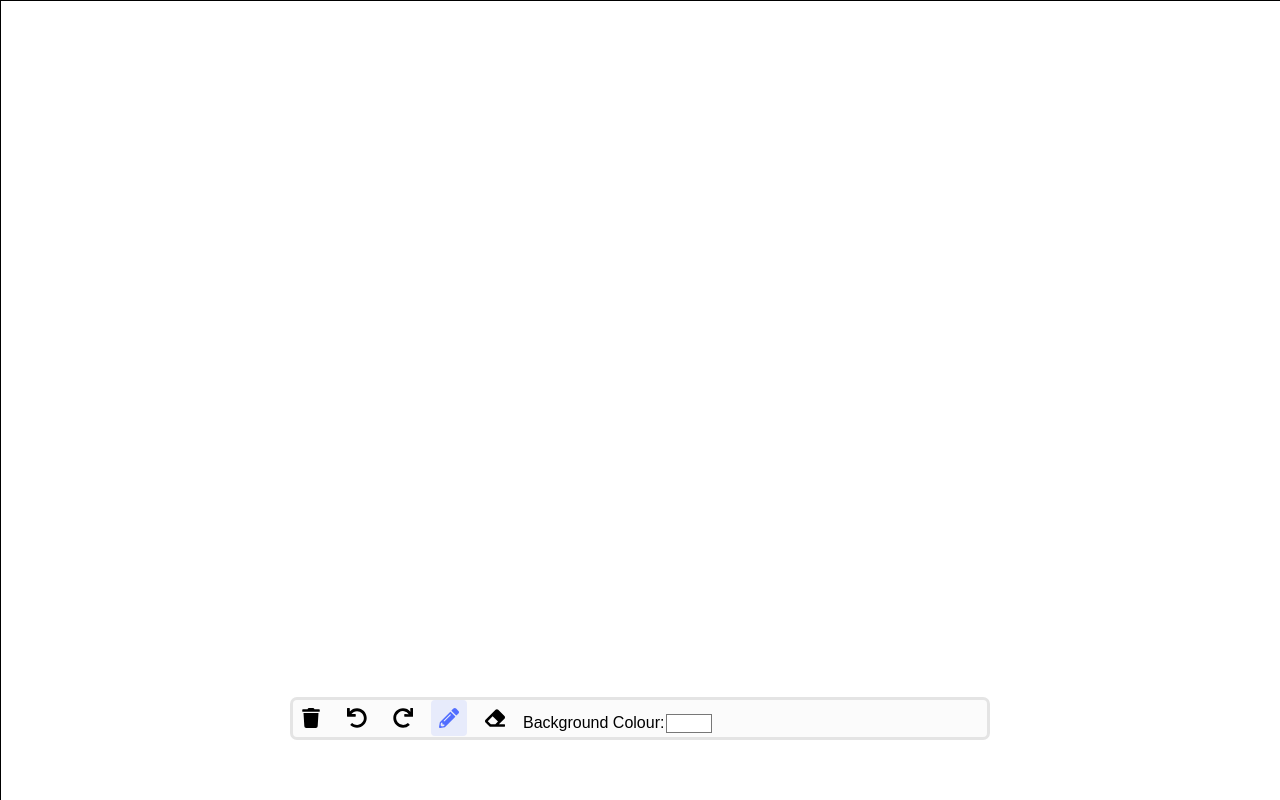
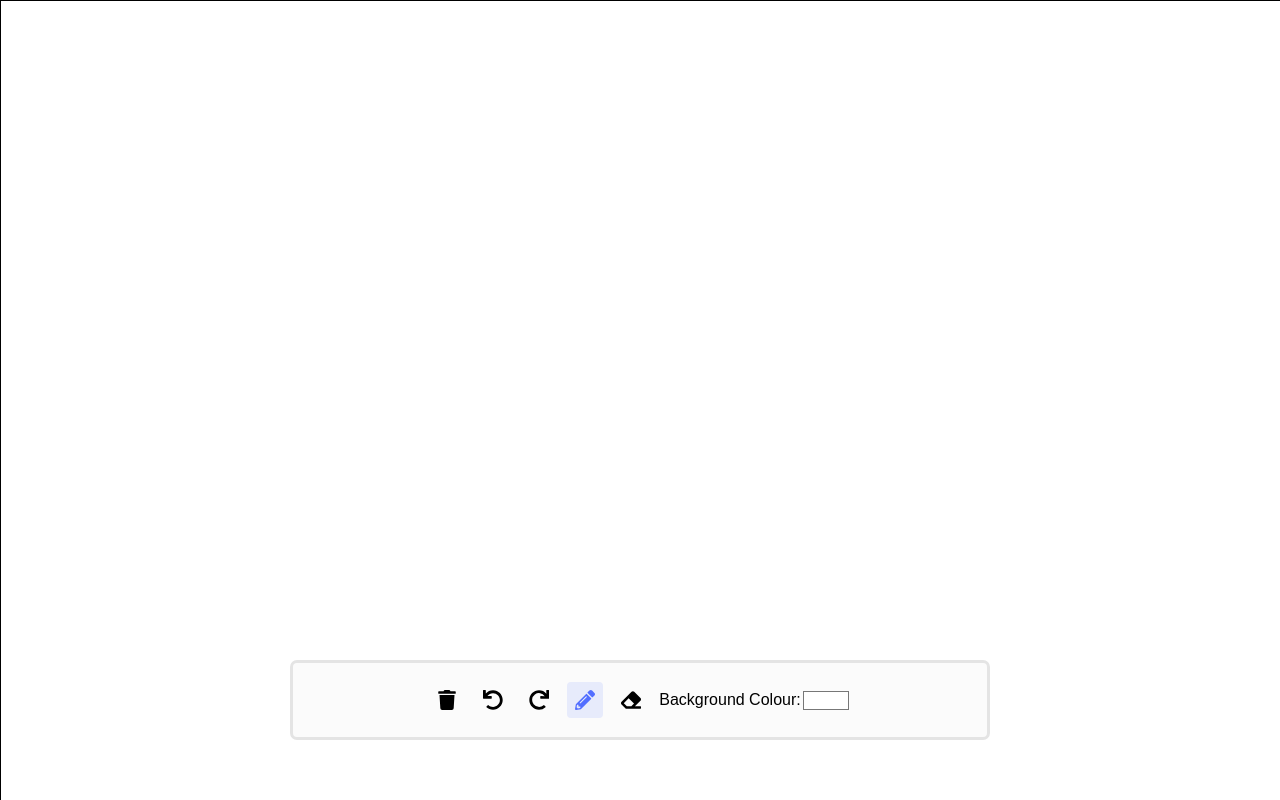
Before and after one commit to Kaimond/whiteboard, a Next.js app: page / in a window 1280 px wide. Shown: the top 800 px of the page. Built offline with nearby package versions, Linux system fonts and the light colour scheme.

Commit message:
Made it so the opacity resets to 1 when the erase tool is selected
Changed to external css for toolbar

```diff
--- a/src/app/Toolbar.module.css
+++ b/src/app/Toolbar.module.css
@@ -1,3 +1,21 @@
+.toolbar {
+    position: fixed;
+    display: flex;
+    justify-content: center;
+    align-items: center;
+    width: 700px;
+    height: 80px;
+    left: 50%;
+    transform: translateX(-50%);
+    bottom: 50px;
+    margin-bottom: 10px;
+    background-color: #fbfbfb;
+    color: black;
+    border: solid;
+    border-radius: 7px;
+    border-color: #e4e4e4;
+}
+
 .tooltip {
     position: relative;
     display: inline-block;
@@ -15,10 +33,6 @@
     border-radius: 4px;
     font-size: 12px;
     white-space: nowrap;
-    z-index: 10;
-    opacity: 0;
-    transition: opacity 0.2s ease;
-    opacity: 1;
 }
 
 .button {
@@ -39,15 +53,14 @@
     position: fixed;
     width: 700px;
     height: 90px;
-    top: -300%;
+    top: -150%;
     left: 50%;
     transform: translate(-50%);
     background-color: #f3f3f3;
-    border: 1px solid #dadada;
+    border: solid #dadada;
     padding: 10px;
     border-radius: 7px;
     border-color: #e4e4e4;
-    z-index: -1;
     display: flex;
     align-items: center;
     justify-content: space-between;
--- a/src/app/components/Toolbar.jsx
+++ b/src/app/components/Toolbar.jsx
@@ -1,5 +1,5 @@
 "use client";
-import { useState } from "react";
+import { useState, useEffect } from "react";
 import { FaPencilAlt, FaCircle, FaEraser, FaUndo, FaRedo, FaTrash } from "react-icons/fa";
 import styles from "../Toolbar.module.css";
 
@@ -65,24 +65,21 @@ export default function Toolbar({
 
     const handleOpacityChange = (e) => {
         const newOpacity = e.target.value / 100;
-        setOpacity(newOpacity);
+        if (activeTool === "draw") {
+            setOpacity(newOpacity);
+        } else {
+            setOpacity(1);
+        }
     };
 
+    useEffect(() => {
+        if (activeTool === "erase") {
+            setOpacity(1); // Reset opacity to 1 when switching to eraser
+        }
+    }, [activeTool]);
+
     return (
-        <div style={{
-            position: "fixed",
-            width: "700px",
-            left: "50%",
-            transform: "translate(-50%)",
-            bottom: "50px",
-            marginBottom: "10px",
-            backgroundColor: "#fbfbfb",
-            color: "black",
-            border: "solid",
-            borderRadius: "7px",
-            borderColor: "#e4e4e4",
-            zIndex: 1,
-        }}>
+        <div className={styles.toolbar}>
             <div className={styles.tooltip} data-tooltip="Clear">
                 <button
                     className={styles.button}
```
